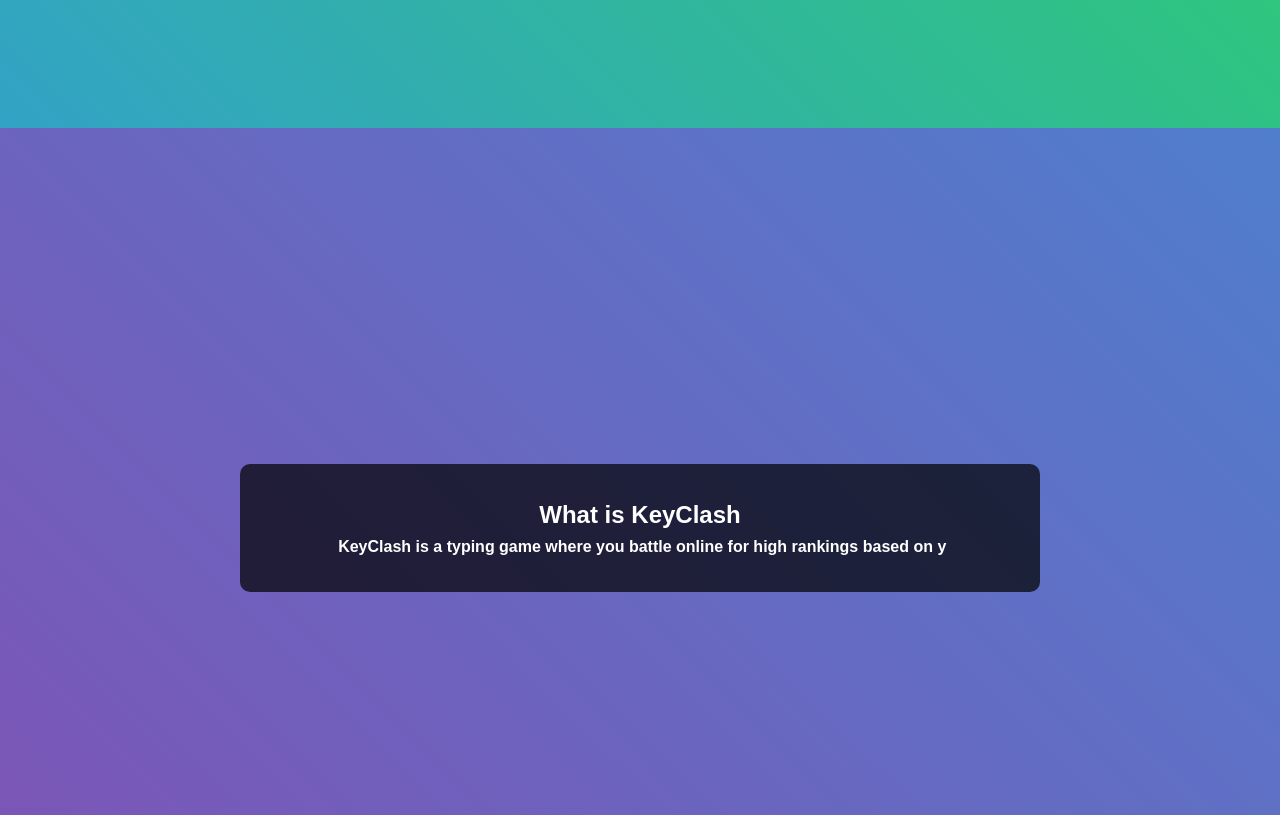
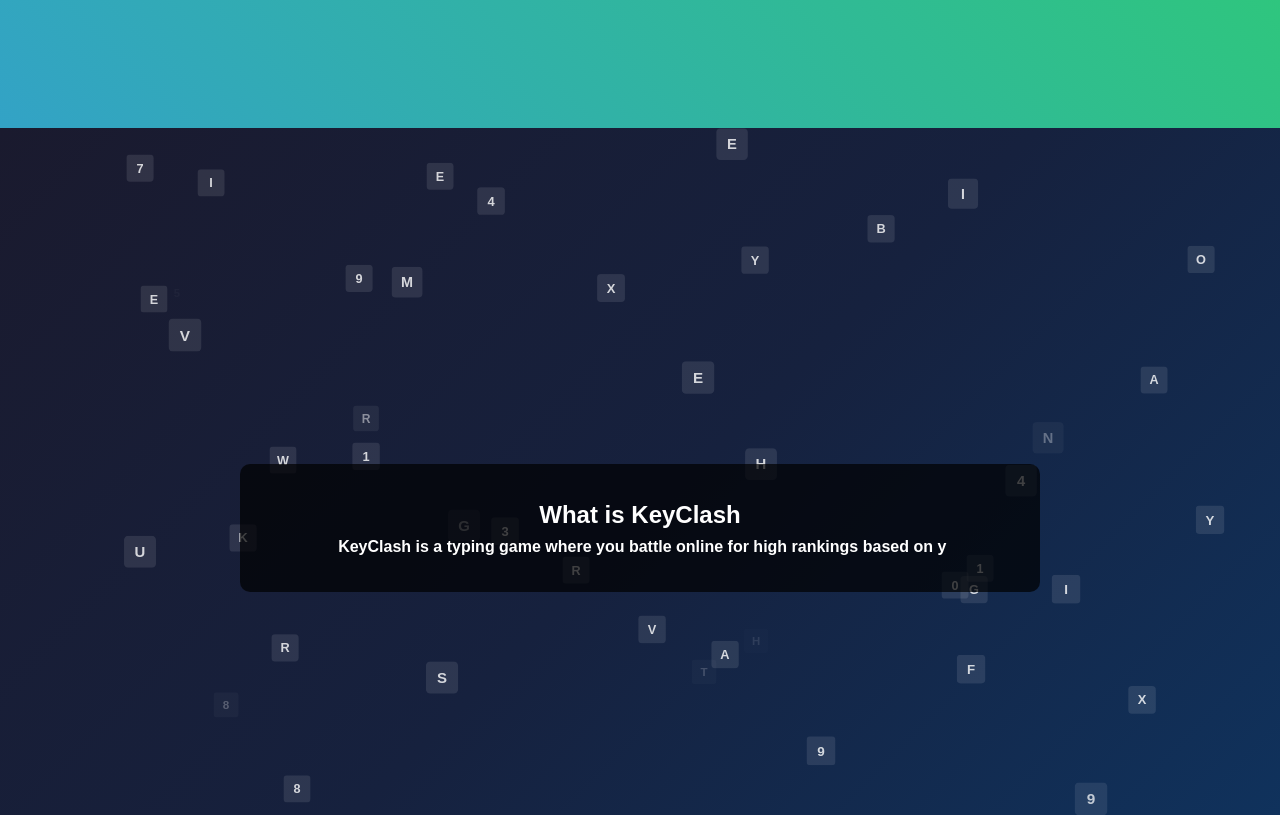
Before and after one commit to calebkrauter/keyclash-databases-project, a Vue app: page / in a window 1280 px wide. Shown: the part 760-1575 px from the top of the page. Built offline with nearby package versions, Linux system fonts and the light colour scheme.

Commit message:
updated about game section

```diff
--- a/src/view/Home.vue
+++ b/src/view/Home.vue
@@ -15,7 +15,11 @@
 
     <!-- about-game Section -->
     <section id="about-game" class="about-game-section">
-      <div class="animated-background"></div>
+    <div class="typing-background">
+      <div v-for="key in keyParticles" :key="key.id" class="key-particle" :style="key.style">
+        {{ key.letter }}
+      </div>
+    </div>
     <span class="about-game-content">
       <h2 ref="aboutTitle" class="typing-text">What is KeyClash</h2>
       <h4 ref="aboutDescription" class="typing-text">
@@ -23,7 +27,6 @@
         <br>Don't get too mad at our proprietary sentence generation, he's still in his infancy...
         <br>He also likes to collect your data which you can view in your account stats.
       </h4>
-
     </span>
   </section>
     <div class="meet-team-wrapper">
@@ -94,7 +97,23 @@
 };
 const aboutTitle = ref(null);
 const aboutDescription = ref(null);
+const keyParticles = ref([]);
 
+const generateKeyParticles = () => {
+  const keys = 'ABCDEFGHIJKLMNOPQRSTUVWXYZ0123456789'.split('');
+  for (let i = 0; i < 50; i++) {
+    keyParticles.value.push({
+      id: i,
+      letter: keys[Math.floor(Math.random() * keys.length)],
+      style: {
+        left: `${Math.random() * 100}%`,
+        top: `${Math.random() * 100}%`,
+        animationDelay: `-${Math.random() * 3000}ms`,
+        animationDuration: `${Math.random() * 2000 + 3000}ms`,
+      }
+    });
+  }
+};
 const startTypingAnimation = (element, delay = 0) => {
   if (element.value) {
     const text = element.value.textContent;
@@ -167,6 +186,7 @@
   handleScroll(); // Check visibility on initial load
   startTypingAnimation(aboutTitle, 500);
   startTypingAnimation(aboutDescription, 2000);
+  generateKeyParticles();
   words.value.forEach((_, index) => {
     setTimeout(() => typeWord(index), Math.random() * 5000);
   });
@@ -296,6 +316,7 @@
 }
 
 /* about-game Section Styles */
+
 .about-game-section {
   min-height: 100vh;
   display: flex;
@@ -308,29 +329,49 @@
   color: white;
 }
 
-.animated-background {
+.typing-background {
   position: absolute;
   top: 0;
   left: 0;
   right: 0;
   bottom: 0;
-  background: linear-gradient(45deg, #3498db, #8e44ad, #3498db);
-  background-size: 400% 400%;
-  animation: gradientAnimation 15s ease infinite;
+  background: linear-gradient(135deg, #1a1a2e 0%, #16213e 50%, #0f3460 100%);
+  overflow: hidden;
   z-index: -1;
 }
 
-@keyframes gradientAnimation {
-  0% {
-    background-position: 0% 50%;
+.key-particle {
+  position: absolute;
+  background-color: rgba(255, 255, 255, 0.1);
+  border-radius: 4px;
+  width: 30px;
+  height: 30px;
+  display: flex;
+  justify-content: center;
+  align-items: center;
+  font-weight: bold;
+  font-size: 14px;
+  color: rgba(255, 255, 255, 0.8);
+  animation: keyPress 5s infinite;
+  user-select: none;
 }
 
-  50% {
-    background-position: 100% 50%;
+@keyframes keyPress {
+  0% {
+    transform: translateY(0) scale(1);
+    opacity: 0;
   }
-
+  10% {
+    transform: translateY(-10px) scale(1.1);
+    opacity: 1;
+  }
+  90% {
+    transform: translateY(-100px) scale(0.9);
+    opacity: 1;
+  }
   100% {
-    background-position: 0% 50%;
+    transform: translateY(-120px) scale(0.8);
+    opacity: 0;
   }
 }
 
@@ -340,13 +381,13 @@
   border-radius: 10px;
   max-width: 800px;
   width: 90%;
+  z-index: 1;
 }
 
 .typing-text {
   white-space: pre-wrap;
   overflow: hidden;
 }
-
 .meet-team-wrapper {
   position: relative;
   overflow: hidden;
```
Lines whose indentation alone changed are shown as unchanged.
